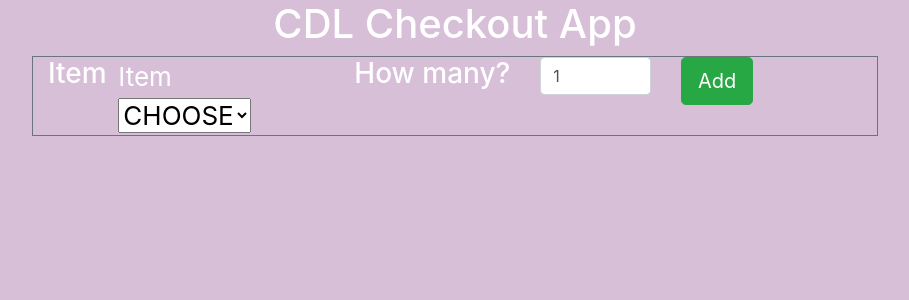
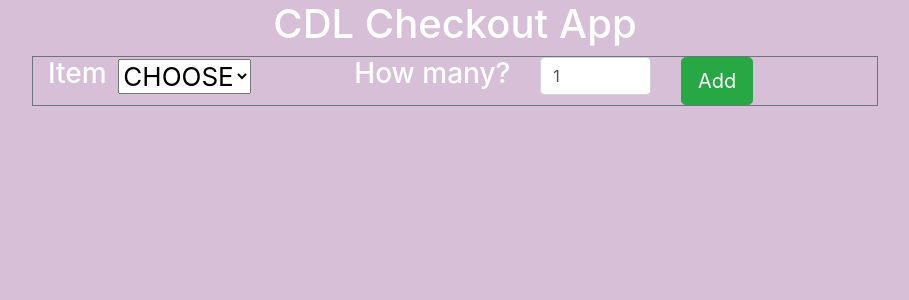
Before and after one commit to katiep28/cdl-checkout-system, a React (Create React App) app: page / in a window 1280 px wide. Shown: the top 300 px of the page, without its empty margins (185-1094 px from the left). Built offline with nearby package versions, Linux system fonts and the light colour scheme.

Commit message:
formatting what is displayed in the drop down

```diff
--- a/src/AddItem.js
+++ b/src/AddItem.js
@@ -22,10 +22,13 @@ class AddItem extends React.Component {
     if (this.state.Itemqty === "") {
       alert("ERROR: You must enter a quantity greater than 0 before pressing the ADD button");
     }
-    this.props.addTaskFunc(this.state.newItem, this.state.itemQty);
+    this.props.addToBasketFunc(this.state.newItem, this.state.itemQty);
     this.setState({
       itemQty: 1,
     });
+  }
+  saveItem = (item, price) => {
+     console.log(item + " " + price);
   };
   render() {
     return (
@@ -37,6 +40,7 @@ class AddItem extends React.Component {
         <div className="col-12 col-lg-3">
         <DropDown
                   itemArray={this.props.itemArray}
+                  saveItemFunc={this.saveItem}
                   label="AlcoholicItems" style={{ width: "160px" }}
                   key="1"
                 />
--- a/src/App.js
+++ b/src/App.js
@@ -7,7 +7,7 @@ import pricingData from './data/pricingData.json';
 class App extends React.Component {
   state = {}
 
-  addItem = (newItem, itemQty) => {
+  addToBasket = (newItem, itemQty) => {
 
     //Create a new task wtih default status
     let shoppingBasket = [];
@@ -33,7 +33,7 @@ class App extends React.Component {
         </div>
         <div className="row">
           <div className="col-12 col-lg-12 border border-secondary border-thick">
-            <AddItem addTaskFunc={this.addItem}
+            <AddItem addToBasketFunc={this.addToBasket}
                      itemArray={items} />
           </div>
         </div>
--- a/src/DropDown.js
+++ b/src/DropDown.js
@@ -27,6 +27,7 @@ class Dropdown extends React.Component {
 
         this.setState({ selectedItem: e.target.value });
         // What are we going to do here?????
+        this.props.saveItemFunc(e.target.value, "?");
     }
 
     hideDropdownMenu() {
@@ -42,12 +43,12 @@ class Dropdown extends React.Component {
             <div>
                 <div className="button"
                     onClick={this.showDropdownMenu} >
-                    Item
                 </div>
                 <select name="Item" id="dropdown" onChange={this.handleDropdownChange}>
                     <option>CHOOSE</option>
                  {this.props.itemArray.map(item => {
-                        return <option key={item.id} value={item.name}> {item.name} </option>
+                        return <option key={item.id} value={item.name}> {item.name}{"   "+"£"+(item.price)}
+                        </option>
                     })}
                 </select>
             </div>
@@ -55,7 +56,4 @@ class Dropdown extends React.Component {
     }
 }
 
-
-
-
 export default Dropdown;
--- a/src/data/pricingData.json
+++ b/src/data/pricingData.json
@@ -1,25 +1,25 @@
 {
     "item": [
         {"name":"A",
-         "price":0.5,
+         "price":"0.50",
          "offer":{
             "type":"multibuy",
             "qualqty":3,
-            "discount":0.2
+            "discount":"0.20"
         }},
         {"name":"B",
-         "price":0.3,
+         "price":"0.30",
          "offer":{
             "type":"multibuy",
             "qualqty":2,
-            "discount":0.15
+            "discount":"0.15"
            }},
         {"name":"C",
-         "price":0.2,
+         "price":"0.20",
          "offer":{
            }},
         {"name":"D",
-         "price":0.15,
+         "price":"0.15",
          "offer":{
            }}
     ]
```
